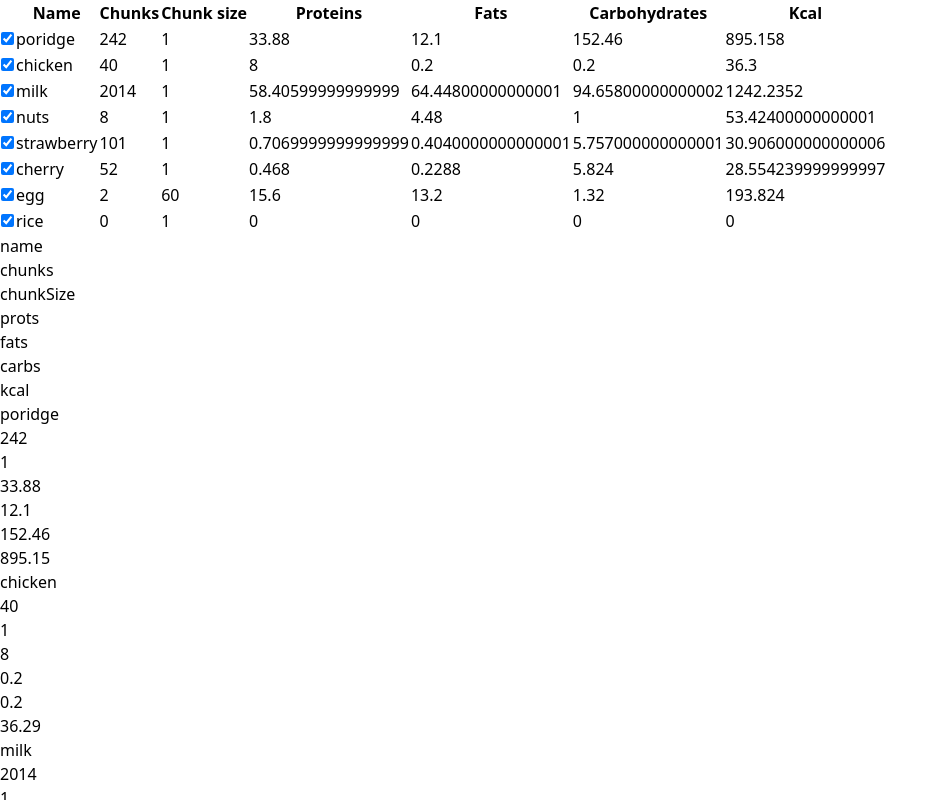
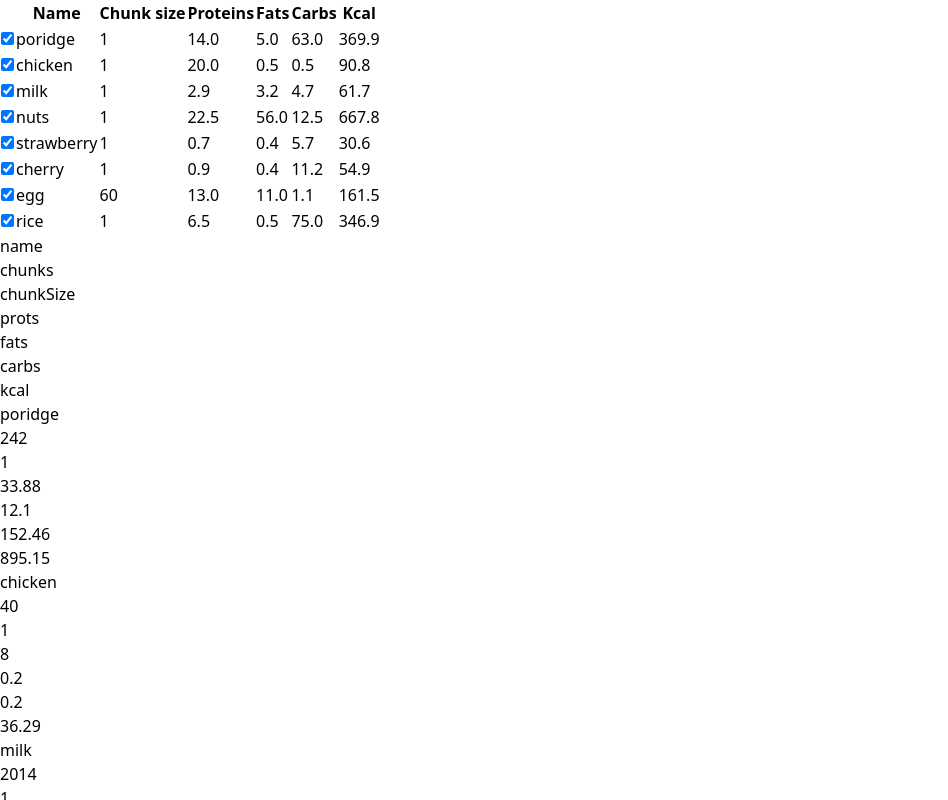
Before and after one commit to KoraReinolds/vite-diet, a Vue app: page / in a window 1280 px wide. Shown: the top 800 px of the page, without its empty margins (0-948 px from the left). Built offline with nearby package versions, Linux system fonts and the light colour scheme.

Commit message:
Food display improvements
- Added methods to the Composite class that return values per 100 grams.
- Improved food item display to show values per 100 grams independently of the chunk size.
- Implemented rounding for displayed values and removed the 'chunks' column from the table.

```diff
--- a/src/classes/Composite.ts
+++ b/src/classes/Composite.ts
@@ -47,6 +47,10 @@ implements IImmutableComposite<T> {
     return this._getEnergy() * this._chunkSize
   }
 
+  getEnergyPer100(): number {
+    return this.getEnergyChunk() * this._defaultSize / this._chunkSize
+  }
+
   protected _add(component: T): void {
     const name = component.name
     this._components.set(name, component)
@@ -61,31 +65,43 @@ implements IImmutableComposite<T> {
     for (const component of this._components.values()) {
       val += component[mn]
     }
-    return val * this.value / this._defaultSize
+    return val / this._defaultSize
   }
 
   get proteins(): number {
-    return this._getMacronutrient('proteins')
+    return this._getMacronutrient('proteins') * this.value
   }
 
+  get proteinsChunkPer100(): number {
+    return this.proteinsChunk * this._defaultSize / this._chunkSize
+  };
+
   get carbohydrates(): number {
-    return this._getMacronutrient('carbohydrates')
+    return this._getMacronutrient('carbohydrates') * this.value
   }
 
+  get carbohydratesChunkPer100(): number {
+    return this.carbohydratesChunk * this._defaultSize / this._chunkSize
+  };
+
   get fats(): number {
-    return this._getMacronutrient('fats')
+    return this._getMacronutrient('fats') * this.value
   }
 
+  get fatsChunkPer100(): number {
+    return this.fatsChunk * this._defaultSize / this._chunkSize
+  };
+
   get proteinsChunk(): number {
-    return (this.proteins / this.chunks) || 0
+    return this._getMacronutrient('proteins') * this._chunkSize
   }
 
   get carbohydratesChunk(): number {
-    return (this.carbohydrates / this.chunks) || 0
+    return this._getMacronutrient('carbohydrates') * this._chunkSize
   }
 
   get fatsChunk(): number {
-    return (this.fats / this.chunks) || 0
+    return this._getMacronutrient('fats') * this._chunkSize
   }
 
   get chunks(): number {
--- a/src/components/FoodList.vue
+++ b/src/components/FoodList.vue
@@ -2,14 +2,13 @@
   <table class="table-auto">
   <thead>
     <tr>
-      <th></th>
-      <th>Name</th>
-      <th>Chunks</th>
-      <th>Chunk size</th>
-      <th>Proteins</th>
-      <th>Fats</th>
-      <th>Carbohydrates</th>
-      <th>Kcal</th>
+      <th class="w-10 text-sm text-left"></th>
+      <th class="w-20 text-sm text-left">Name</th>
+      <th class="w-20 text-sm text-left">Chunk size</th>
+      <th class="w-20 text-sm text-left">Proteins</th>
+      <th class="w-20 text-sm text-left">Fats</th>
+      <th class="w-20 text-sm text-left">Carbs</th>
+      <th class="w-20 text-sm text-left">Kcal</th>
     </tr>
   </thead>
   <tbody>
@@ -22,12 +21,11 @@
         >
       </td>
       <td>{{ item.name }}</td>
-      <td>{{ item.chunks }}</td>
       <td>{{ item.chunkSize }}</td>
-      <td>{{ item.proteins }}</td>
-      <td>{{ item.fats }}</td>
-      <td>{{ item.carbohydrates }}</td>
-      <td>{{ item.getEnergy() }}</td>
+      <td>{{ item.proteinsChunkPer100.toFixed(1) }}</td>
+      <td>{{ item.fatsChunkPer100.toFixed(1) }}</td>
+      <td>{{ item.carbohydratesChunkPer100.toFixed(1) }}</td>
+      <td>{{ item.getEnergyPer100().toFixed(1) }}</td>
     </tr>
   </tbody>
 </table>
--- a/src/interfaces/IChunks.ts
+++ b/src/interfaces/IChunks.ts
@@ -7,7 +7,11 @@ interface IChunks extends Required<IChunksParams> {
   proteinsChunk: number
   fatsChunk: number
   carbohydratesChunk: number
+  proteinsChunkPer100: number
+  fatsChunkPer100: number
+  carbohydratesChunkPer100: number
   getEnergyChunk(): number
+  getEnergyPer100(): number
 }
 
 export type { IChunks, IChunksParams }
--- a/src/interfaces/IPrototype.ts
+++ b/src/interfaces/IPrototype.ts
@@ -1,5 +1,5 @@
 interface IPrototype<T> {
-  clone: () => T
+  clone(): T
 }
 
 export type { IPrototype }
```
